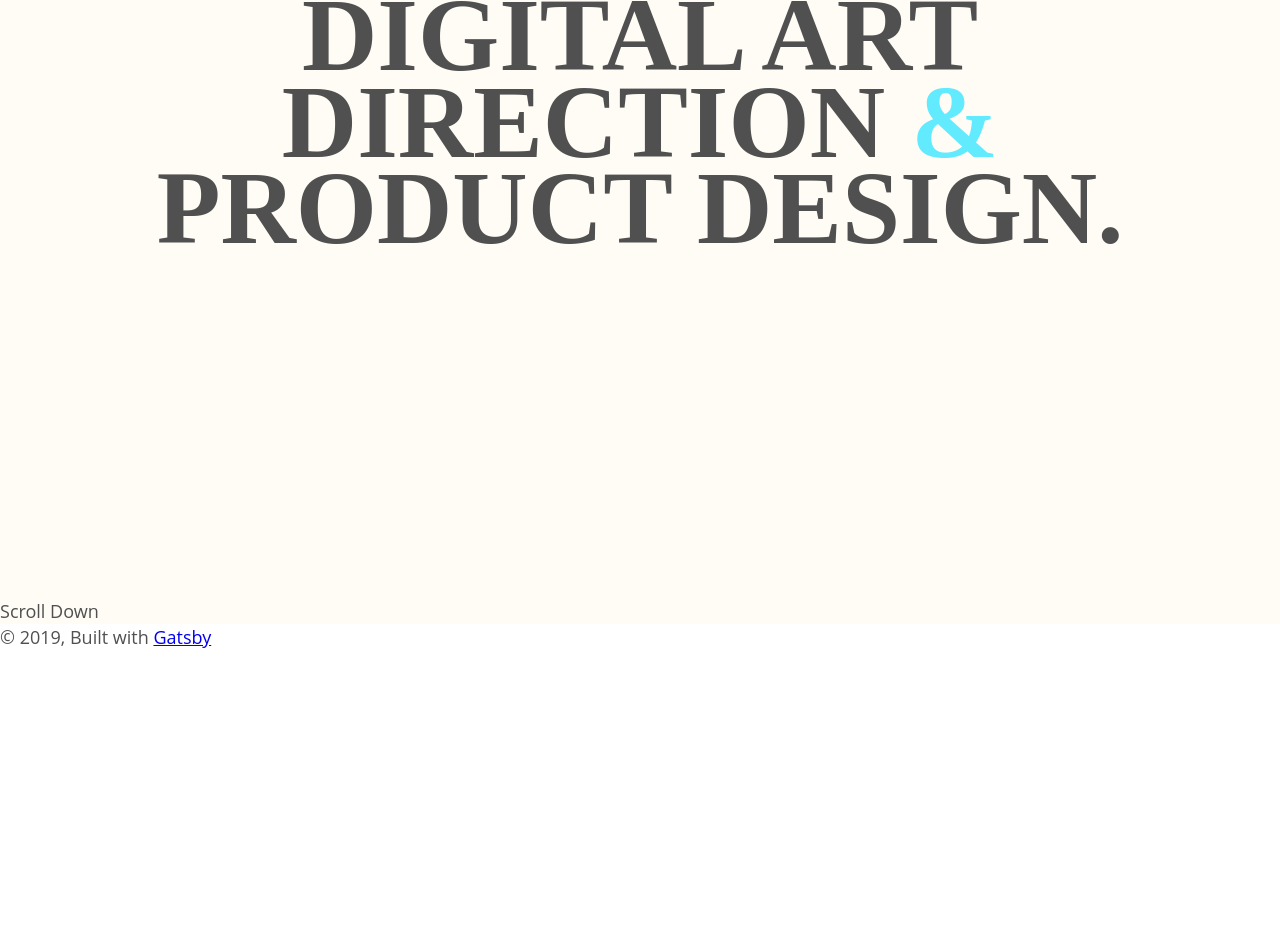
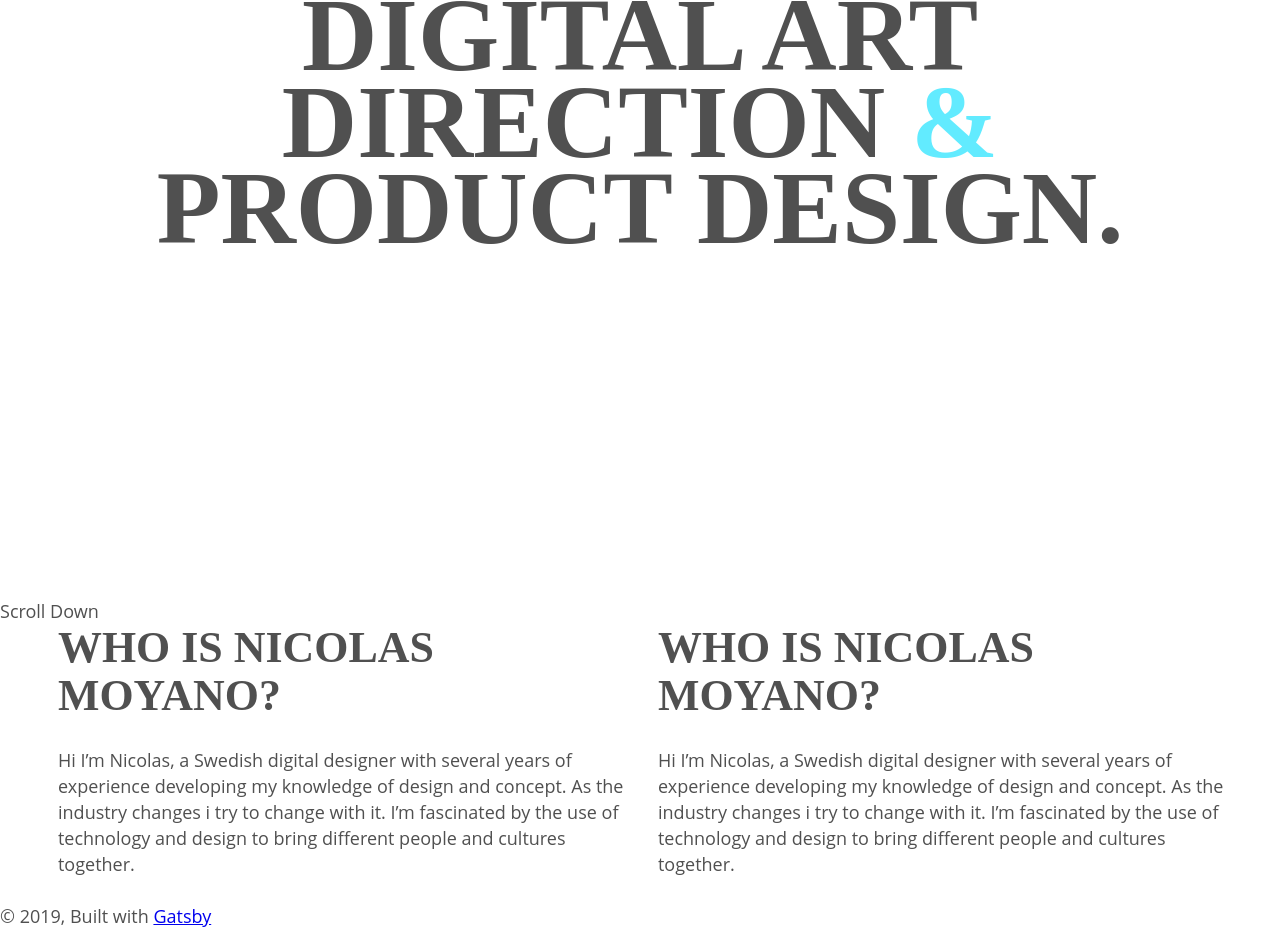
Before and after one commit to nicolasmoyano/myApp, a Gatsby site: page / in a window 1280 px wide. Shown: the part 413-1342 px from the top of the page. Before the commit the page ends 1063 px from the top, so only its background shows below. Built offline with nearby package versions, Linux system fonts and the light colour scheme; Gatsby itself is replaced by a stand-in of ours.

Commit message:
added a about Section

```diff
--- /dev/null
+++ b/src/components/about.js
@@ -0,0 +1,20 @@
+
+import React from "react"
+
+const About = () => (
+    <div style={{ margin: '0 auto', display: 'flex', maxWidth: 1200}}>
+  <div style={{ flex: 1, margin: '0 auto', padding: '0 1rem'}}>
+    <h2>Who is Nicolas Moyano?</h2>
+    <p>Hi I’m Nicolas, a Swedish digital designer with several years of experience developing my knowledge of design and concept. As the industry changes i try to change with it. I’m fascinated by the use of technology and design to bring different people and cultures together.</p>
+
+  </div>
+
+  <div style={{ flex: 1, margin: '0 auto'}}>
+    <h2>Who is Nicolas Moyano?</h2>
+    <p>Hi I’m Nicolas, a Swedish digital designer with several years of experience developing my knowledge of design and concept. As the industry changes i try to change with it. I’m fascinated by the use of technology and design to bring different people and cultures together.</p>
+
+  </div>
+  </div>
+)
+
+export default About
--- /dev/null
+++ b/src/components/heroSection.js
@@ -0,0 +1,19 @@
+import React from "react"
+
+const HeroSection = () => (
+<div>
+<div style={{ marginBottom: `1.45rem` }}>
+<h1 style={{ fontSize: `5.8rem`,
+lineHeight: '4.8rem',
+textAlign: `center`,
+maxWidth: 1200, margin: '0 auto',
+verticalAlign: 'middle',
+padding: '25% 0'}}>Digital Art Direction <span style={{color: '#62EBFF'}}>&</span> Product design.</h1>
+</div>
+<div style={{ margin: '0 auto', verticalAlign: 'center' }}>
+  <span >Scroll Down</span>
+</div>
+</div>
+)
+
+export default HeroSection
--- a/src/components/layout.js
+++ b/src/components/layout.js
@@ -33,10 +33,7 @@ const Layout = ({ children }) => {
           paddingTop: 0,
         }}
       >
-        <main style={{
-          background: `#FFFBF5`,
-          margin: 0,
-        }}>{children}</main>
+        <main style={{ margin: 0, }}>{children}</main>
         <footer>
           © {new Date().getFullYear()}, Built with
           {` `}
--- a/src/pages/index.js
+++ b/src/pages/index.js
@@ -4,22 +4,14 @@ import { Link } from "gatsby"
 import Layout from "../components/layout"
 // import Image from "../components/image"
 import SEO from "../components/seo"
+import About from '../components/about'
+import HeroSection from '../components/heroSection'
 
 const IndexPage = () => (
   <Layout>
-    <SEO title="Home" />
-    <div style={{ marginBottom: `1.45rem` }}>
-    <h1 style={{ fontSize: `5.8rem`,
-    lineHeight: '4.8rem',
-    textAlign: `center`,
-    maxWidth: 1200, margin: '0 auto',
-    verticalAlign: 'middle',
-    padding: '25% 0'}}>Digital Art Direction <span style={{color: '#62EBFF'}}>&</span> Product design.</h1>
-    </div>
-
-    <div style={{ margin: '0 auto', verticalAlign: 'center' }}>
-      <span >Scroll Down</span>
-    </div>
+  <SEO title="Home" />
+    <HeroSection />
+    <About />
   </Layout>
 )
 
```
